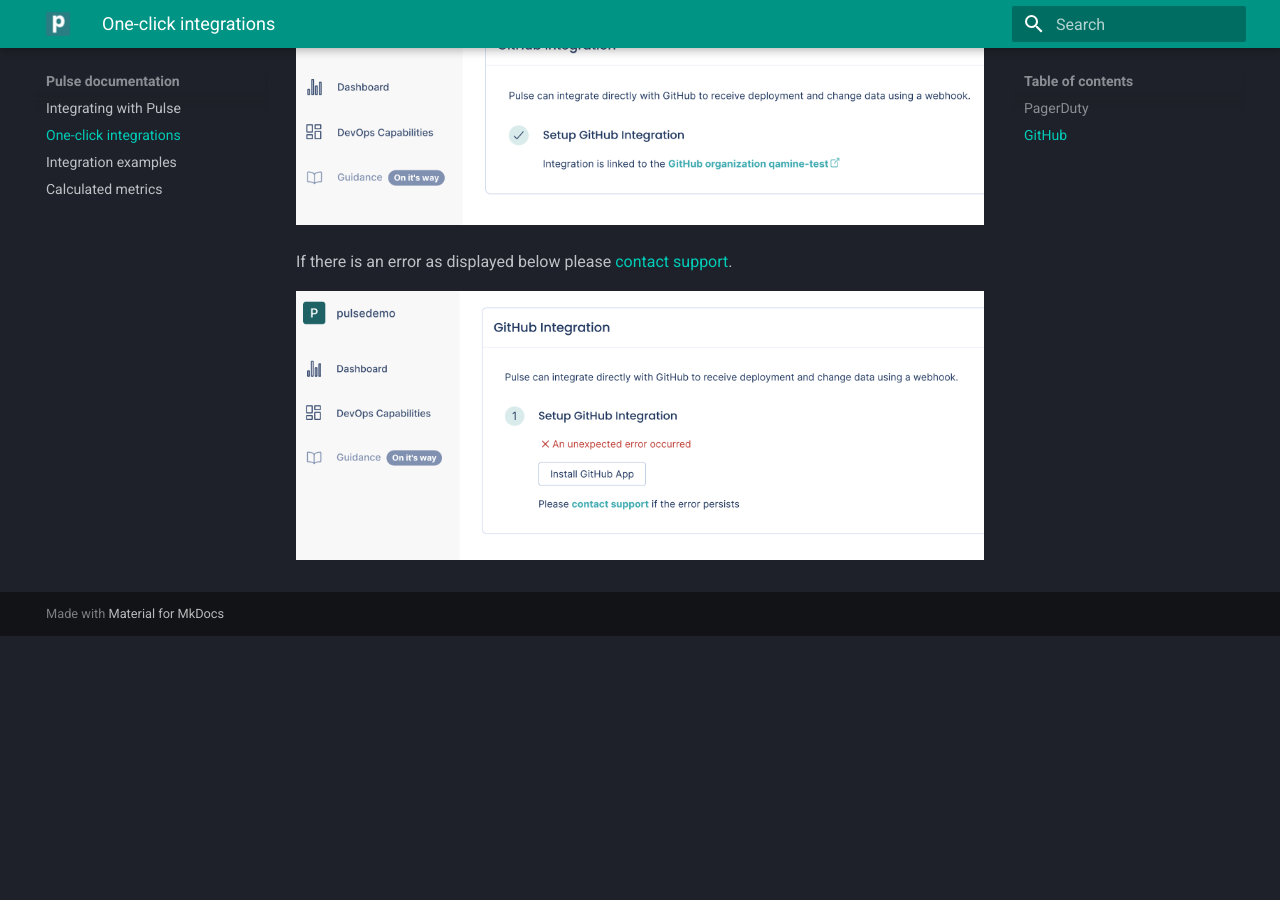
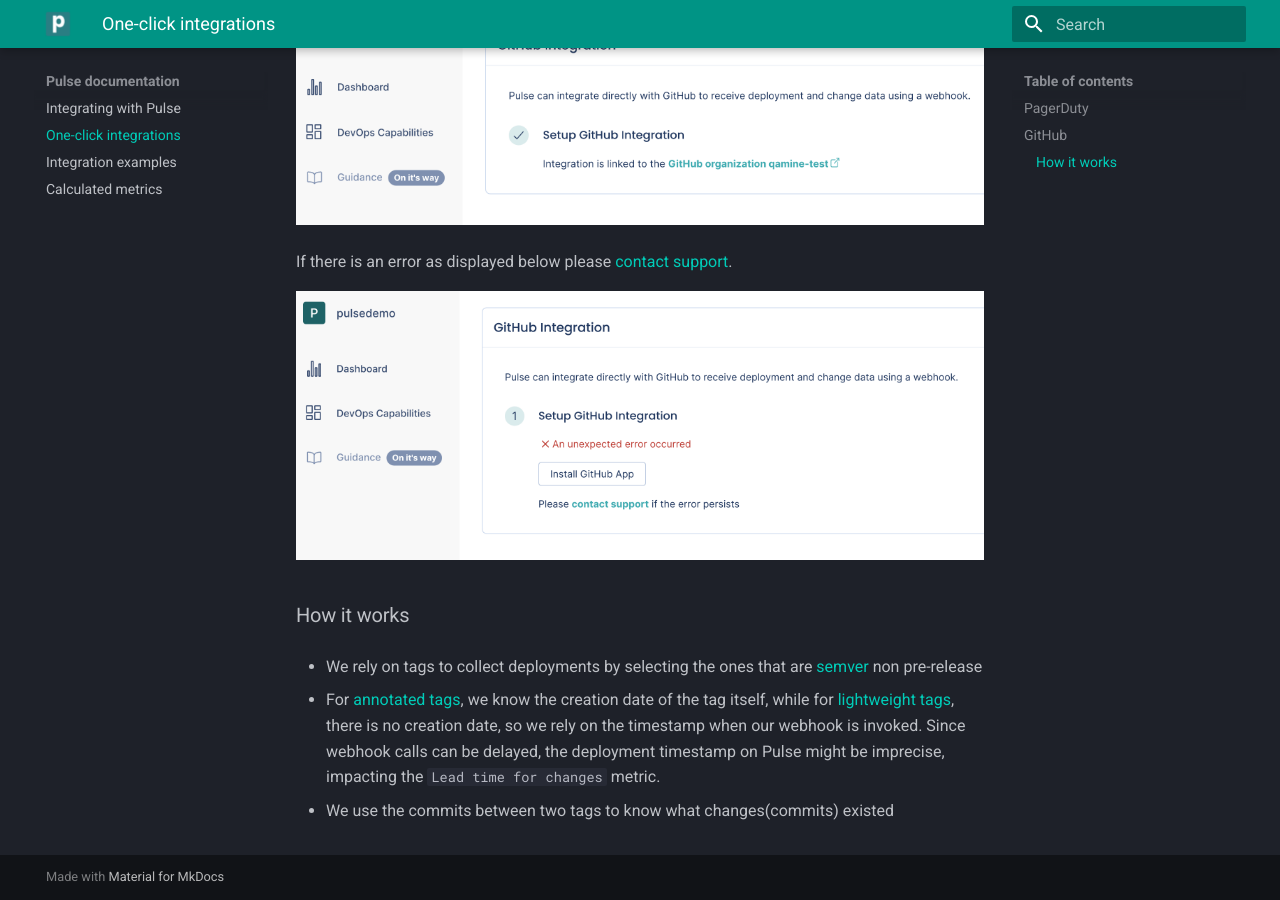
Before and after one commit to codacy/pulse-user-docs, an MkDocs documentation site: the page built from docs/one-click-integrations.md, in a window 1280 px wide and 900 px high, scrolled down 3088 px. Built offline with MkDocs 1.6.1 and Material for MkDocs 9.7.7, drawn with Linux system fonts in a browser that asks for light colours; before the commit the page ends 3724 px from its top, so only the background shows below that.

Commit message:
docs: Add details remarks

```diff
--- a/docs/one-click-integrations.md
+++ b/docs/one-click-integrations.md
@@ -46,3 +46,14 @@
 If there is an error as displayed below please [contact support](mailto:pulsesupport@codacy.com).
 
 ![GitHub webhook](images/ghi-error.png)
+
+### How it works
+
+- We rely on tags to collect deployments by selecting the ones that are [semver](https://semver.org) non pre-release
+
+- For [annotated tags](https://git-scm.com/book/en/v2/Git-Basics-Tagging#_annotated_tags), we know the creation date of the tag itself,
+  while for [lightweight tags](https://git-scm.com/book/en/v2/Git-Basics-Tagging#_lightweight_tags), there is no creation date,
+  so we rely on the timestamp when our webhook is invoked.
+  Since webhook calls can be delayed, the deployment timestamp on Pulse might be imprecise, impacting the `Lead time for changes` metric.
+
+- We use the commits between two tags to know what changes(commits) existed
```
